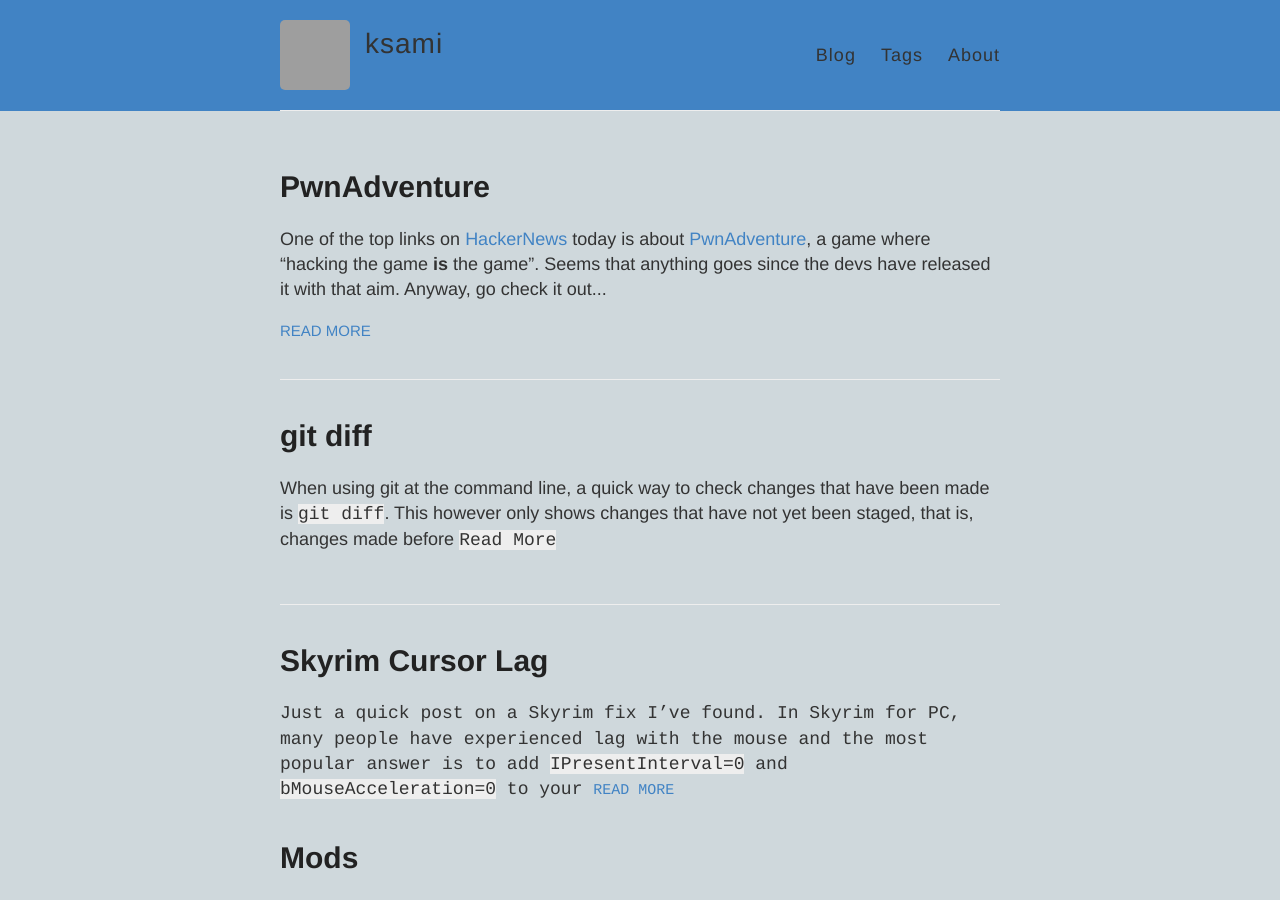
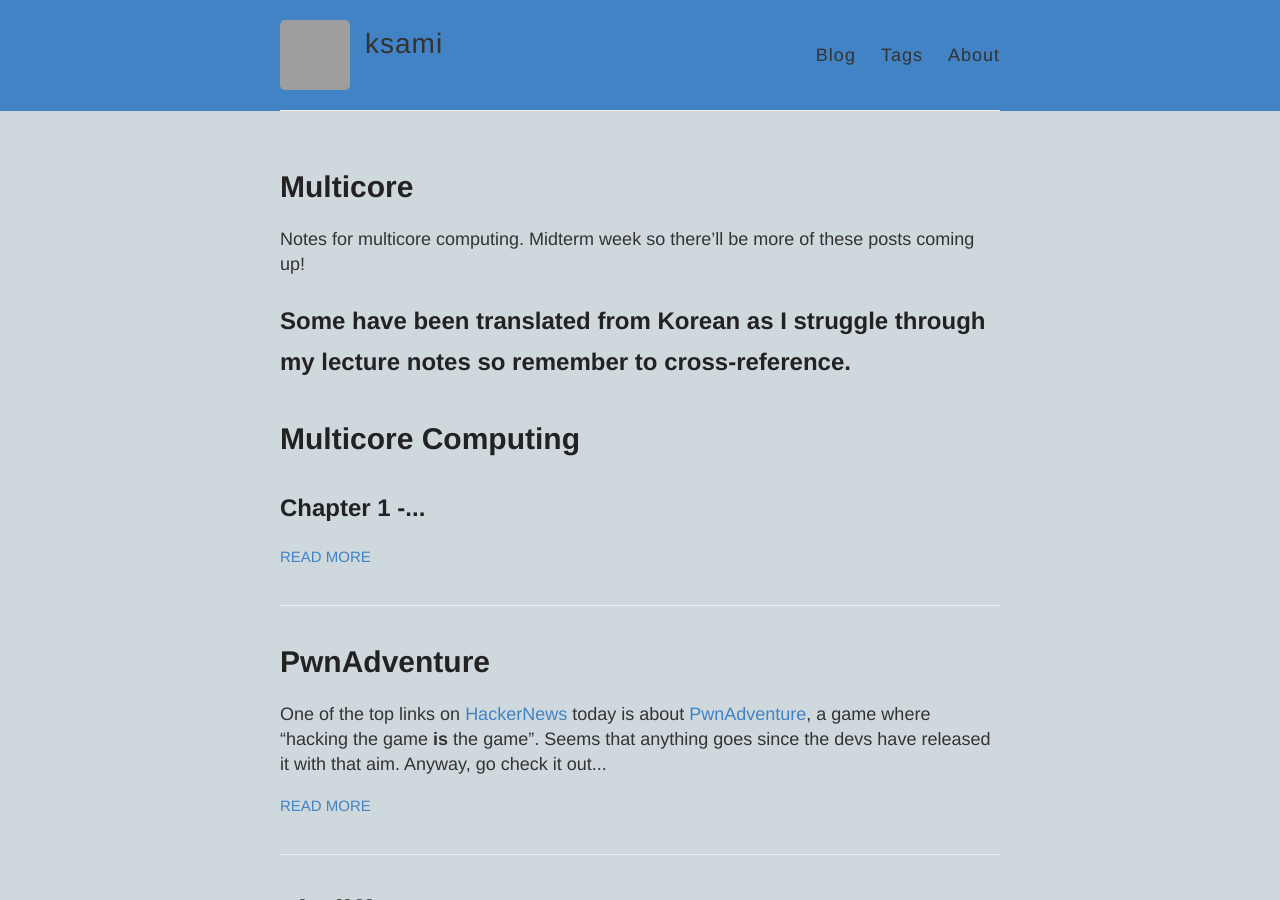
Before and after one commit to ksami/ksami.github.io, a Jekyll site: the page built from index.html, in a window 1280 px wide and 900 px high. Built offline with Jekyll 4.4.1, drawn with Linux system fonts in a browser that asks for light colours; Markdown is read by kramdown in place of the engine named in the settings; comment, search, counter and statistics services are not loaded; part of the change alters nothing that is shown; grey boxes are pictures that could not be loaded.

Commit message:
new post

```diff
--- a/_posts/2015-04-01-Database.md
+++ b/_posts/2015-04-01-Database.md
@@ -2,7 +2,7 @@
 layout: post
 date: 2015-04-01 20:44:00
 title: Database
-tags: [database, SQL]
+tags: [database, SQL, notes]
 ---
 I wrote my notes while studying for database design in markdown so I thought I might as well share it here.
 
--- /dev/null
+++ b/_posts/2015-04-23-Multicore.md
@@ -0,0 +1,333 @@
+---
+layout: post
+date: 2015-04-23 16:44:43
+title: Multicore
+tags: [multicore, notes]
+---
+Notes for multicore computing. Midterm week so there'll be more of these posts coming up!
+
+Some have been translated from Korean as I struggle through my lecture notes so remember to cross-reference.
+-----
+
+
+# Multicore Computing
+
+## Chapter 1 - Overview
+
+### Capabilities
+- Supercomputers moving on to operate in peta-flops (10^15)
+- Moore's Law: no. of transistors double every year
+
+### Hardware techniques
+- Instruction pipeline
+- Out-of-order execution
+- Superscalar execution
+- On-chip cache
+
+### ILP Wall
+- Limit to Instruction Level Parallelism (ILP)
+
+### Power Wall
+- Instructions per second directly proportional to CPU clock frequency
+- Requires more power to run at a higher clock frequency
+
+### Multicore
+- Two or more processors on one chip
+- Manycore: 8/16 or more cores
+- Addresses power and ILP walls
+
+### Homogeneous multicore
+- All cores are the same
+- Intel Xeon, AMD Opteron, ARM Cortex A15 MPCore
+
+### Heterogeneous multicore
+- Different processors on the same chip
+- Intel i7, AMD APU, ARM big.LITTLE, Nvidia Tegra
+
+### GPGPU
+- General Purpose computing on Graphics Processing Units
+
+### Accelerator
+- Attached to systems to increase speed
+- GPU, FPGA, Intel Xeon Phi coprocessor
+
+### Amdahl's Law
+- Used to find the maximum expected improvement to an overall system when only part of the system is improved
+
+### Programming Wall
+- Programmers have yet to efficiently exploit the many number of cores available
+- Hardware has advanced much more rapidly than software
+
+### Programming Model
+- Programmer -> Programming Model -> Parallel Processing System
+- A balance between delivering high performance and ease of programming
+
+#### Shared memory parallel programming model
+- OpenMP
+- Pthreads
+
+#### Message passing parallel programming model
+- MPI
+
+#### Accelerator programming model
+- OpenCL
+- SnuCL
+- CUDA
+- OpenMP, OpenACC
+
+===========
+
+## Chapter 2 - Computers and Notation
+
+### Computer
+- Input -> Computer -> Output
+
+### Data
+- Bit: binary digit (1 or 0)
+  - encoded in electronic circuits as a change in voltage
+- Byte: 8 bits
+
+### Hardware and Software
+- Hardware: physical component
+- Software: set of machine-readable instructions
+- Programs: sequence of instructions written to perform a specific task
+
+### Radix Notation
+- Positional number system
+- Binary (base 2), Octal (base 8), Decimal (base 10), Hexadecimal (base 16)
+- Conversions between the different number systems
+- Signed and unsigned numbers
+  - 2's complement representation: flip all bits and add 1
+
+### Modulo
+- Divide and take remainder
+- Written as `mod`
+- eg. 7+3 = 2 (mod 8)
+
+
+===========
+
+## Chapter 3 - Boolean Algebra and Logic
+
+### Boolean Algebra
+- OR, AND, NOT
+- XOR, XNOR, NOR, NAND
+- Minimise a boolean expression using Karnaugh map
+
+### Logic Gates
+- Made of transistors
+- Combinations of them implement all Boolean operations
+- Gate or propagation delay exists
+  - Time taken for signal/changes to travel/propagate down to later stages of the circuit
+- Tristate buffer
+  - Acts as a switch, output is input only if Enable is 1
+- Multiplexer (MUX)
+  - Selects/forwards one of many inputs to the output
+- Decoder
+  - Splits input into many outputs
+
+### Combinational Logic circuit
+- Logic of the circuit depends solely on logic gates
+
+
+==========
+
+## Chapter 4 - Sequential Logic
+
+### Sequential Logic circuit
+- Circuit depends on a clock
+- Memory exists in the circuit
+- Output depends also on previous results and not just inputs
+
+### Clock
+- Square wave signal
+- Rising edge, falling edge
+
+### Latch and Flip-flop
+- Circuit component which has memory
+- Component in registers
+
+### Finite State Machines
+- Mealy FSM: Output values are determined by both its current state and current inputs
+- Moore FSM: Output values are determined solely by its current state
+
+### RAM
+- Random Access Memory
+- kilo (2^10), mega (2^20), giga (2^30) etc.
+- Composed of cells which hold one bit each
+- Multiplexers control read/write operations
+- Memory access time exists, product of propagation delay
+
+
+==========
+
+## Chapter 5 - Binary Integer Arithmetic
+
+### Operations
+- Uses NOT, AND, OR, NOR, NAND, XOR, XNOR
+- In C language, `~`, `&`, `|`, `^` correspond to NOT, AND, OR, XOR
+
+#### Addition/Subtraction
+- Uses XOR, AND, OR
+- Sign extension for signed arithmetic
+
+#### Multiplication/Division
+- Shift right/left by the appropriate number of bits
+- Sign extension done on 2's complement representation for signed number arithmetic
+
+
+===========
+
+## Chapter 6 - Floating Point Arithmetic
+
+### Scientific Notation for Numbers
+- `m x b^e`
+- `m` mantissa, coefficient
+- `b` base, radix
+- `e` exponent
+- eg. `-0.12345 = -1.2345 * 10^-1`
+
+### IEEE Floating Point Representation
+- Exponent E has to be biased
+  - E has to be signed
+  - If E is in 2's complement it would be difficult to compare
+  - When encoding add minimum value of E so encoded E is always positive
+- Exponent E = 111..., fraction F = 000...
+  - Represents infinity
+  - Overflow
+- Exponent E = 111..., fraction F not 000...
+  - Represents NaN (Not a Number)
+  - No numeric value can be determined
+- As if computed with inifinite precision then rounded
+
+#### Precision
+- Single (32-bit) precision: sign(1), exponent(8), fraction(23), bias=127
+- Double (64-bit) precision: sign(1), exponent(11), fraction(52), bias=1023
+- Quadruple (128-bit) precision: sign(1), exponent(15), fraction(112), bias=16383
+
+#### Rounding
+- Rounding errors since binary can only approximate the true value of a decimal number
+
+#### Normalized numbers
+- Ones place of at least 1 and smallest exponent, eg. <= 2^-127 and >= 2^-127
+
+#### Denormalized numbers
+- Ones place of 0 and smallest exponent, eg. > -2^-127 and < 2^-127
+- For representing numbers smaller than normal (underflow)
+
+### Floating Point Arithmetic
+- Add is **NOT** associative ie. (a+b)+c != a+(b+c)
+  - Due to overflow and inexactness of rounding
+
+### Fused Multiply-Add
+- Multiply and add operation together in one hardware unit
+- Matrix dot product uses many multiply and add operations
+- Better precision than doing two seperate operations
+  - One rounding error compared to two
+
+
+=============
+
+## Chapter 7 - Von Neumann Architecture
+
+### Von Neumann Architecture
+- Four basic hardware components
+  - Input devices
+  - Output devices
+  - Main memory
+  - Central Processing Unit (CPU)
+
+### CPU
+- Carries out the instructions of a computer program
+- Arithmetic Logic Unit (ALU)
+- Control Unit (CU) fetches instructions from main memory, decodes and executes them using ALU where necessary
+
+### Stored Program Concept
+- Programs treated as data, both stored in main memory
+- No need to reprogram computers for each specific task all the time
+- Solve different problems by just switching between different programs
+
+### Dependences
+- Any ordering of execution that obeys all dependeces will produce the same result as the original program
+- Flow dependence
+  - True dependence: cannot be removed
+  - Read after Write
+- Anti dependence
+  - False dependence: can be removed
+  - Write after Read
+- Output dependence
+  - False dependence: can be removed
+  - Write after Write
+- Input not-really-a-dependence
+  - For caches
+  - Read after Read
+
+### Pipelined Processors
+- Increases instruction throughput ie. no. of instructions executed per CPU clock cycle
+- Typical five-stage pipline:
+  - IF: instruction fetch
+  - ID: instruction decode and register fetch
+  - EX: execute
+  - MEM: memory access
+  - WB: register write back
+
+#### Pipline hazards
+- Occur when the next instruction does not execute in the next clock cycle
+- Data hazards
+  - Result needed before it is available
+  - To resolve:
+    - Stall the pipeline/insert a bubble of no operation
+    - Data forwarding
+- Structural hazards
+  - Hardware component required by more than one instruction at the same time
+  - Resource conflict eg. single memory unit accessed in both IF and MEM
+  - To resolve:
+    - Stall the pipeline
+- Control hazards
+  - Branches in instruction flow
+  - Branch target unknown until instruction reaches MEM stage
+  - Instructions fetched after branch should not execute since control has been diverted
+  - To resolve:
+    - Delay branch scheduling instructions into branch delay slots
+    - Not having branches at all
+    - Stalling
+    - Branch predictors
+
+### In-order Execution
+- Fetch and decode next instruction
+- If operands available, instruction dispatched to appropriate functional unit
+- Else stall until available
+- Result written back to register file
+
+### Out of Order Execution
+- Dynamic instriction scheduling by hardware
+- Fetch and decode next instruction
+- Issue to reservation station
+- Instruction waits in reservation station until operands available
+- Instruction dispatched to functional unit and executes
+- Execution completed, result queued in reorder buffer in commit unit
+- Commit unit writes results to registers and memory in program fetch order
+
+### Issuing and Dispatching an Instruction
+- Instruction that has passed ID stage is issued
+- When operands are available, instruction is dispatched to functional/execution unit
+
+### Precise Exception (Interrupt)
+- Instructions before faulting instruction are committed
+- Instructions after faulting instruction are restarted from scratch
+
+### Retirement (Graduation)
+- Instruction commited or removed
+
+### Superscalar Processors
+- Dynamically issue multiple instructions in each clock cycle
+  - Fetches and decodes several instructions at a time
+  - In-order or out-of-order issue
+-Exploit Instruction Level Parallelism (ILP)
+  - Instructions that can be executed simultaneously
+  - Limited amount of ILP in an application
+
+### VLIW Processors
+- Static instruction scheduling by compiler
+- Very Long Instruction Word
+- Programs able to explicitly specify instructions to be executed simultaneously
```
